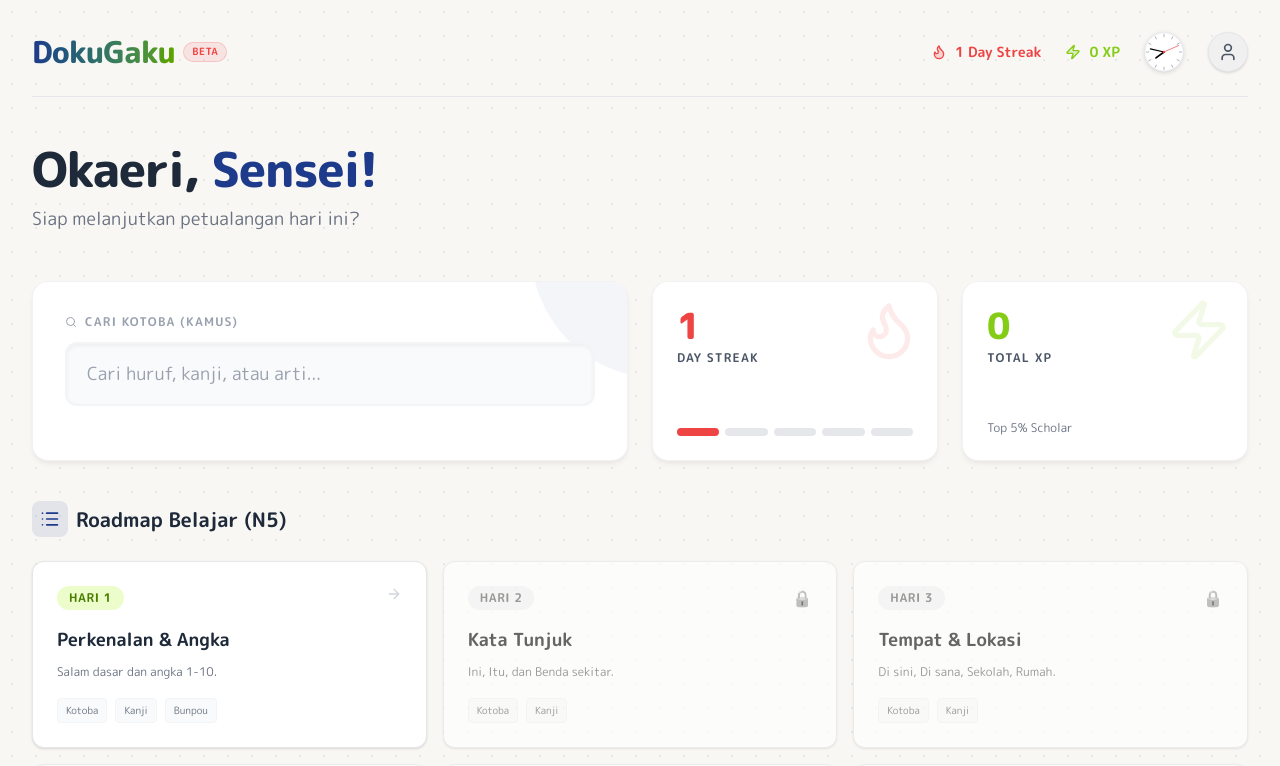
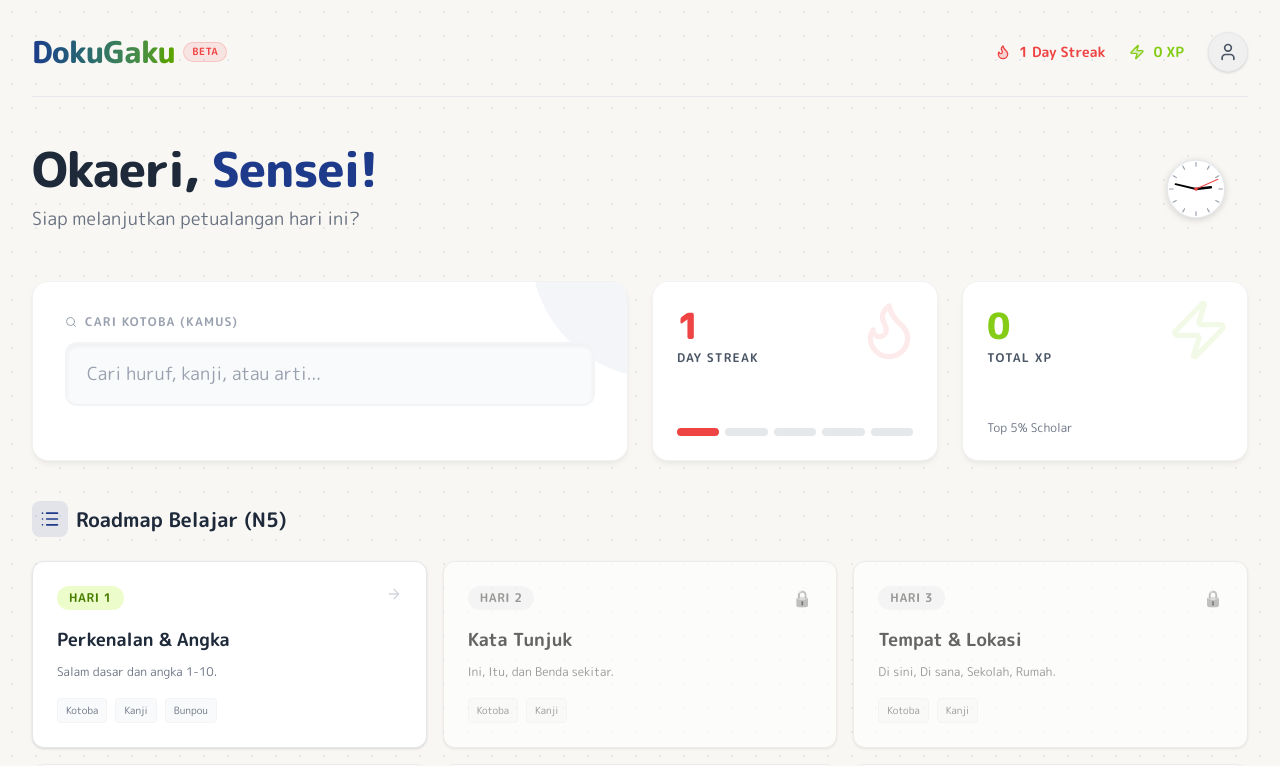
Before and after one commit to Lonelyman86/nihongo-app, a Next.js app: page / in a window 1280 px wide. Shown: the top 766 px of the page. Built offline with nearby package versions, Linux system fonts and the light colour scheme.

Commit message:
nihongo-app

```diff
--- a/app/page.tsx
+++ b/app/page.tsx
@@ -63,8 +63,7 @@ export default function Home() {
                 </div>
              </div>
 
-             {/* Analog Clock */}
-             <AnalogClock />
+
 
              <div className="w-10 h-10 rounded-full bg-[#f0f0f0] flex items-center justify-center border border-gray-200 shadow-sm text-gray-600">
                 <User className="w-5 h-5" />
@@ -73,11 +72,16 @@ export default function Home() {
       </header>
 
       <div className="max-w-7xl mx-auto">
-        <section className="mb-12 text-center md:text-left">
-            <h2 className="text-4xl md:text-5xl font-black mb-3 tracking-tight text-gray-800">
-              Okaeri, <span className="text-[var(--primary)]">Sensei!</span>
-            </h2>
-            <p className="text-gray-500 text-lg font-medium">Siap melanjutkan petualangan hari ini?</p>
+        <section className="mb-12 flex justify-between items-center text-center md:text-left">
+            <div>
+                <h2 className="text-4xl md:text-5xl font-black mb-3 tracking-tight text-gray-800">
+                  Okaeri, <span className="text-[var(--primary)]">Sensei!</span>
+                </h2>
+                <p className="text-gray-500 text-lg font-medium">Siap melanjutkan petualangan hari ini?</p>
+            </div>
+            <div className="hidden md:block scale-150 mr-8">
+                <AnalogClock />
+            </div>
         </section>
 
         {/* BENTO GRID LAYOUT */}
--- a/components/AnalogClock.tsx
+++ b/components/AnalogClock.tsx
@@ -15,7 +15,17 @@ export function AnalogClock() {
 
     // Actually, CSS transition is best for smooth movement.
     const timer = setInterval(() => {
-      setTime(new Date());
+      // Create date object for current time
+      const now = new Date();
+
+      // Convert to WIB (UTC+7)
+      // Get UTC time in ms
+      const utc = now.getTime() + (now.getTimezoneOffset() * 60000);
+
+      // Create new Date object for WIB (UTC + 7 hours)
+      const wibTime = new Date(utc + (3600000 * 7));
+
+      setTime(wibTime);
     }, 1000);
 
     return () => clearInterval(timer);
```
